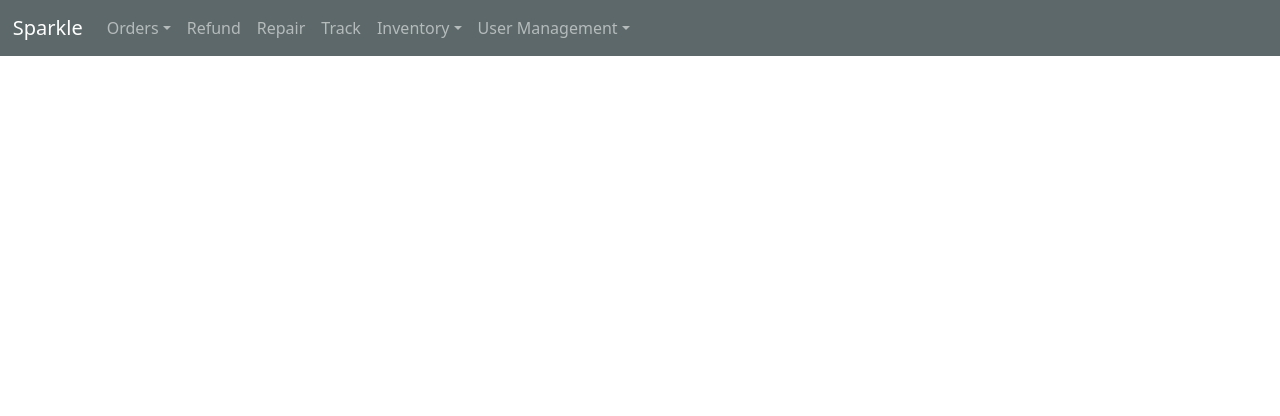
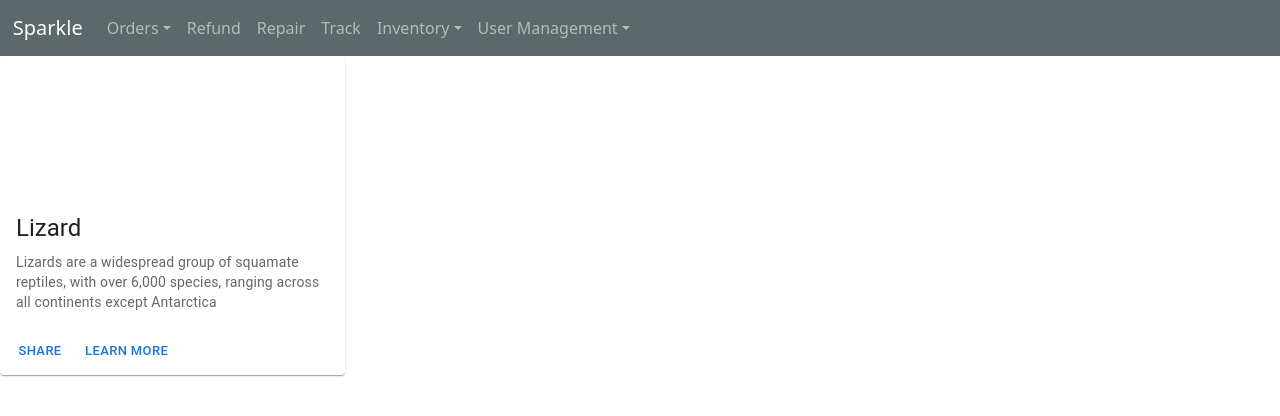
Before and after one commit to NehaDadarwala/Sparkle, a React (Create React App) app: page /viewstock in a window 1280 px wide. Shown: the top 416 px of the page. Built offline with nearby package versions, Linux system fonts and the light colour scheme.

Commit message:
Inventory Module started

```diff
--- a/package.json
+++ b/package.json
@@ -19,7 +19,7 @@
     "react-dom": "^18.2.0",
     "react-hook-form": "^7.43.2",
     "react-router-dom": "^6.8.1",
-    "react-scripts": "5.0.1",
+    "react-scripts": "^5.0.1",
     "styled-components": "^5.3.6",
     "web-vitals": "^2.1.4"
   },
--- a/src/App.js
+++ b/src/App.js
@@ -4,6 +4,7 @@ import { BrowserRouter as Router, Routes, Route } from "react-router-dom";
 import Login from './Pages/Login';
 import BillValidation from './Pages/Refund/BillValidation';
 import BillDetails from './Pages/Refund/BillDetails';
+import ViewStock from './Pages/Inventory/ViewStock';
 
 
 function App() {
@@ -15,6 +16,7 @@ function App() {
           <Route path="/" element={<Login />} />
           <Route path="/refund" element={<BillValidation/>} />
           <Route path="/billdetails" element={<BillDetails/>} />
+          <Route path="/viewstock" element={<ViewStock/>} />
         </Routes>
       </Router>
     </div>
--- /dev/null
+++ b/src/Pages/Inventory/ViewStock.js
@@ -0,0 +1,35 @@
+import React from 'react'
+import Card from '@mui/material/Card';
+import CardActions from '@mui/material/CardActions';
+import CardContent from '@mui/material/CardContent';
+import CardMedia from '@mui/material/CardMedia';
+import Button from '@mui/material/Button';
+import Typography from '@mui/material/Typography';
+
+function ViewStock() {
+  return (
+    <div>
+    <Card sx={{ maxWidth: 345 }}>
+      <CardMedia
+        sx={{ height: 140 }}
+        title="green iguana"
+      />
+      <CardContent>
+        <Typography gutterBottom variant="h5" component="div">
+          Lizard
+        </Typography>
+        <Typography variant="body2" color="text.secondary">
+          Lizards are a widespread group of squamate reptiles, with over 6,000
+          species, ranging across all continents except Antarctica
+        </Typography>
+      </CardContent>
+      <CardActions>
+        <Button size="small">Share</Button>
+        <Button size="small">Learn More</Button>
+      </CardActions>
+    </Card>
+    </div>
+  )
+}
+
+export default ViewStock
```
Also changed, not shown: 1 other file (tests, documents, lock files or other folders).
